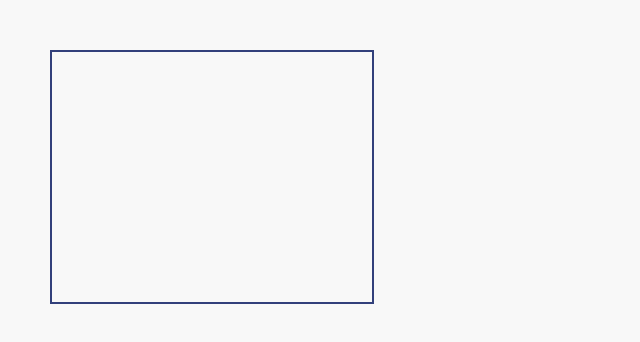
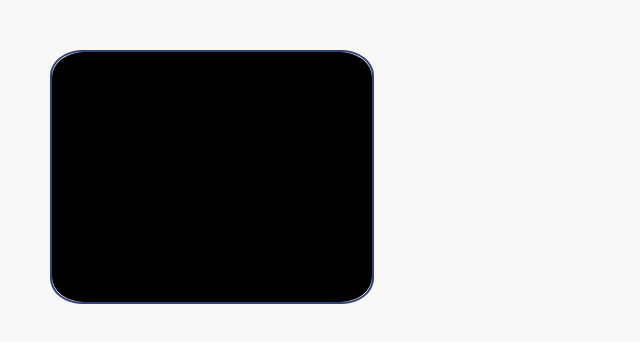
Before and after one commit to jaskaranpreets7/pro-profile, a React (Create React App) app in the folder client/: page / in a window 1280 px wide. Shown: the top 342 px of the page, without its empty margins (0-640 px from the left). Built offline with nearby package versions, Linux system fonts and the light colour scheme.

Commit message:
changed profile picture style

```diff
--- a/client/src/components/ProfilePicture.js
+++ b/client/src/components/ProfilePicture.js
@@ -3,10 +3,10 @@ import '../style/ProfilePicture.css';
 
 export default function ProfilePicture() {
     return (
-        <div className="profile-container">
-            <div className="profile-picture">
-                {/* <img/> */}
+            <div className="profile-container">
+                <div className="profile-picture">
+                    {/* <img/> */}
+                </div>
             </div>
-        </div>
     )
 }
--- a/client/src/style/ProfilePicture.css
+++ b/client/src/style/ProfilePicture.css
@@ -1,11 +1,15 @@
 .profile-container{
     display: flex;
     width: 25%;
-    height: 250px;
+    height: 15.625rem;
     border: 2px solid #32407b;
-    margin: 50px;
+    margin:50px 25px 50px 50px;
+    border-radius: 10%;
 }
 
 .profile-picture{
-
+    background-color: black;
+    border-radius: 10%;
+    width: 100%;
+    height: 100%;
 }
```
